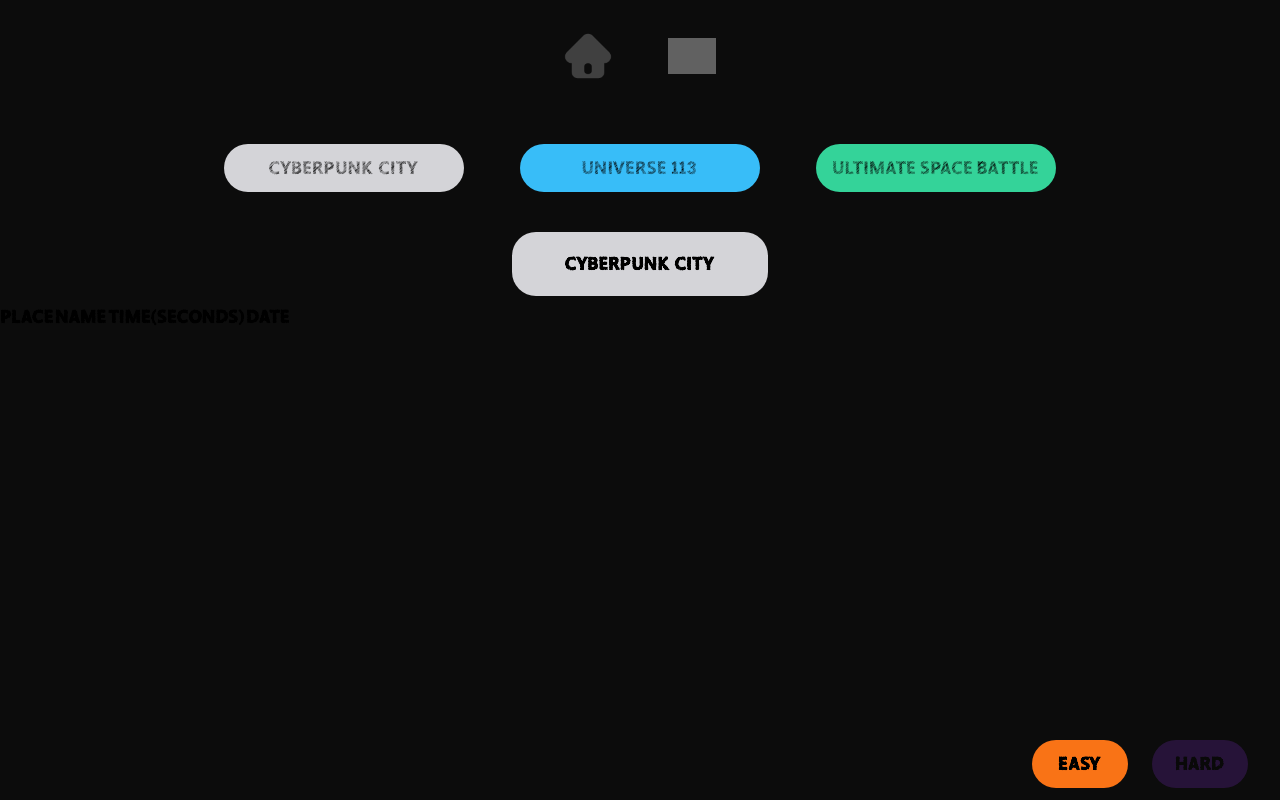
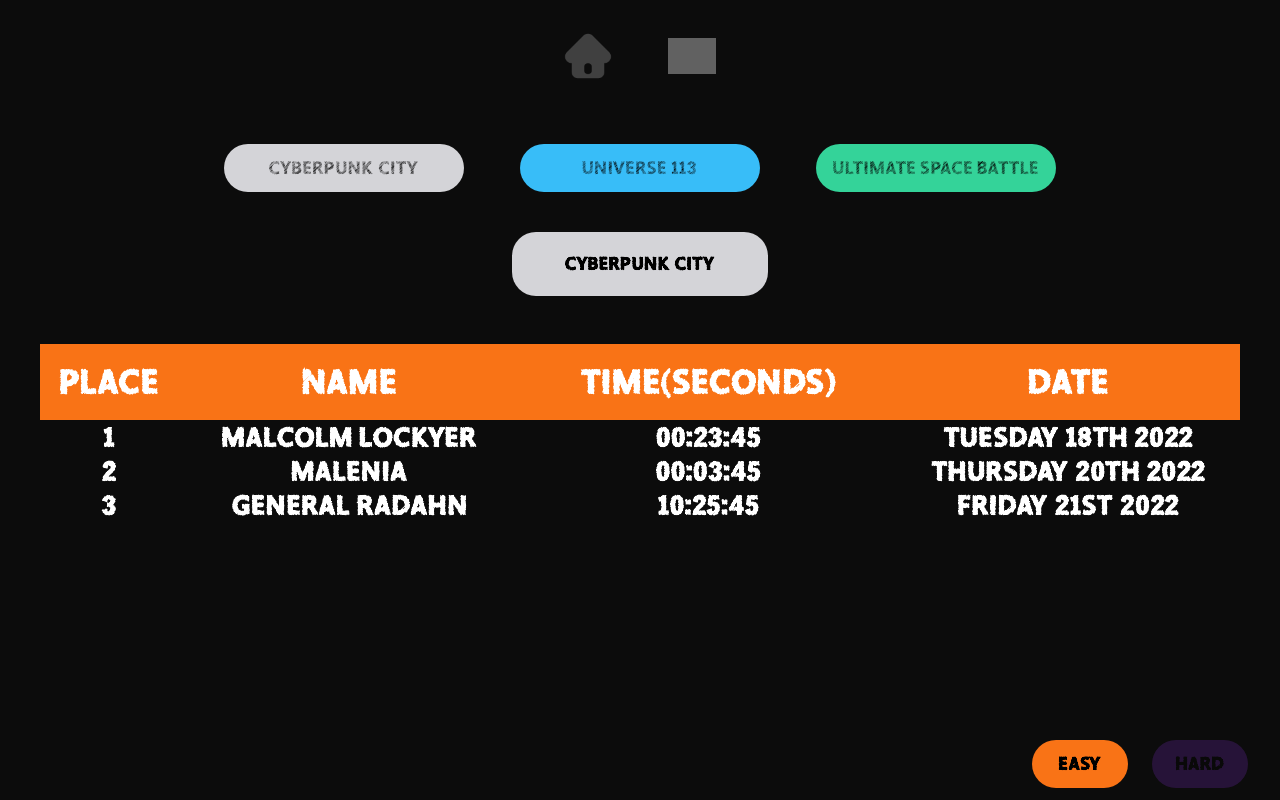
Before and after one commit to AminuMado/photo-tagging-app, a React (Create React App) app: page /Leaderboard in a window 1280 px wide. Built offline with nearby package versions, Linux system fonts and the light colour scheme; grey boxes are pictures that could not be loaded.

Commit message:
add table styling

```diff
--- a/src/Components/LeaderBoard/LeaderBoard.jsx
+++ b/src/Components/LeaderBoard/LeaderBoard.jsx
@@ -59,47 +59,46 @@ const Leaderboard = () => {
           </button>
         </div>
       </div>
-      <table>
-        <tr>
-          <th>Place</th>
-          <th>Name</th>
-          <th>Time(seconds)</th>
-          <th>Date</th>
-        </tr>
-      </table>
+      <div className="flex justify-center p-10">
+        <table className=" w-full text-white text-3xl">
+          <thead
+            className={
+              difficulty === "easy" ? "bg-orange-500" : "bg-purple-600"
+            }
+          >
+            <tr>
+              <th className="w-1 text-center p-5 ">Place</th>
+              <th className="w-1/3 text-center p-5 ">Name</th>
+              <th className="w-1/3 text-center  p-5 ">Time(seconds)</th>
+              <th className="w-1/3  text-center p-5 ">Date</th>
+            </tr>
+          </thead>
+          <tbody className="text-2xl font-bold ">
+            <tr className="text-center">
+              <td>1</td>
+              <td>Malcolm Lockyer</td>
+              <td>00:23:45</td>
+              <td>Tuesday 18th 2022</td>
+            </tr>
+
+            <tr className="text-center">
+              <td>2</td>
+              <td>Malenia</td>
+              <td>00:03:45</td>
+              <td>Thursday 20th 2022</td>
+            </tr>
+
+            <tr className="text-center">
+              <td>3</td>
+              <td>General Radahn</td>
+              <td>10:25:45</td>
+              <td>Friday 21st 2022</td>
+            </tr>
+          </tbody>
+        </table>
+      </div>
     </>
   );
 };
 
 export default Leaderboard;
-
-// // Example of a data array that
-// // you might receive from an API
-// const data = [
-//   { name: "Anom", age: 19, gender: "Male" },
-//   { name: "Megha", age: 19, gender: "Female" },
-//   { name: "Subham", age: 25, gender: "Male"},
-// ]
-
-// function App() {
-//   return (
-//     <div className="App">
-//       <table>
-//         <tr>
-//           <th>Name</th>
-//           <th>Age</th>
-//           <th>Gender</th>
-//         </tr>
-//         {data.map((val, key) => {
-//           return (
-//             <tr key={key}>
-//               <td>{val.name}</td>
-//               <td>{val.age}</td>
-//               <td>{val.gender}</td>
-//             </tr>
-//           )
-//         })}
-//       </table>
-//     </div>
-//   );
-// }
```
